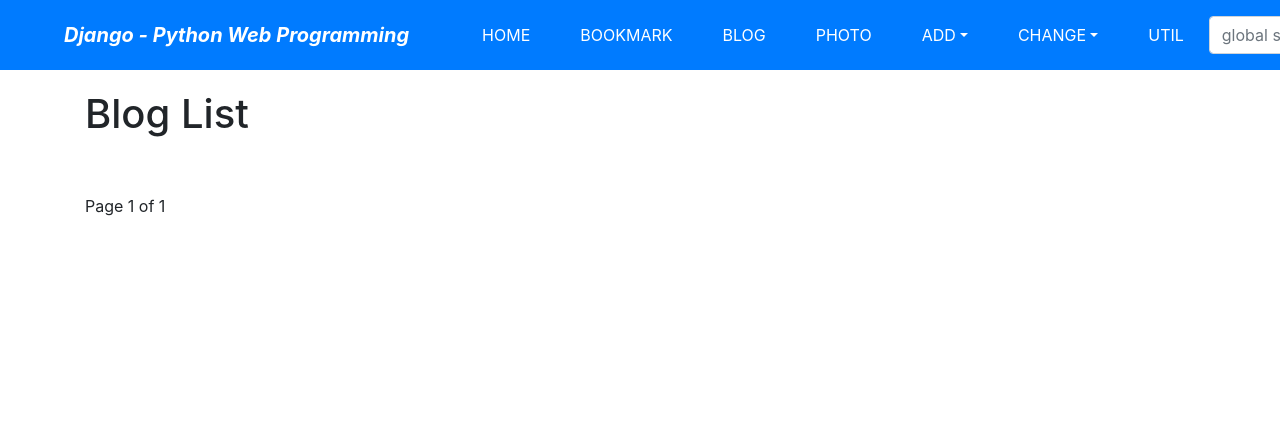
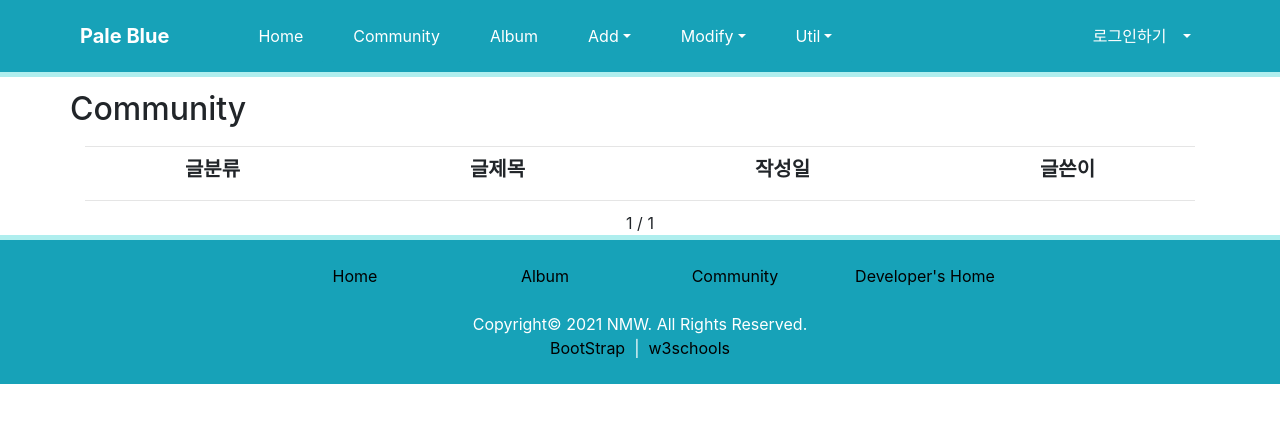
Before and after one commit to roqhdehd502/Pale-Blue, a Django app: page /blog/ in a window 1280 px wide. Shown: the top 423 px of the page. Run offline with Django 3.2, Linux system fonts and the light colour scheme; data that the repository does not hold is empty; some libraries are stand-ins or nearby versions.

Commit message:
21.05.27 #1 사이트 뼈대 작업 완료

```diff
--- a/blog/models.py
+++ b/blog/models.py
@@ -7,13 +7,14 @@ from django.utils.text import slugify
 # Create your models here.
 class Post(models.Model):
     title = models.CharField(verbose_name='TITLE', max_length=50) # TITLE이란 별칭의 char타입 50자 제한 필드 변수
-    slug = models.SlugField('SLUG', unique=True, allow_unicode=True, help_text='one word for title alias.') # SLUG란 별칭의 유니크 키 옵션을 가진 문구
-    description = models.CharField('DESCRIPTION', max_length=100, blank=True, help_text='simple description text.') # 글내용 한 줄 설명
+    slug = models.SlugField('SLUG', unique=True, allow_unicode=True, help_text='해당 별칭을 지정하세요.') # SLUG란 별칭의 유니크 키 옵션을 가진 문구
+    description = models.CharField('DESCRIPTION', max_length=100, blank=True, help_text='내용을 입력하세요.') # 글내용 한 줄 설명
     content = models.TextField('CONTENT') # 글내용
     create_dt = models.DateTimeField('CREATE DATE', auto_now_add=True) # 작성일자
     modify_dt = models.DateTimeField('MODIFY DATE', auto_now=True) # 수정일자
     tags = TaggableManager(blank=True) # 태그
     owner = models.ForeignKey(User, on_delete=models.CASCADE, verbose_name='OWNER', blank=True, null=True) # 작성자
+    category = models.CharField('CATEGORY', max_length=20, null=True) # 카테고리
 
     class Meta: # 필드 속성 외 필요한 파라미터를 설정하는 내부 클래스
         verbose_name = 'post' # 테이블의 단수 별칭 설정
--- a/blog/templates/blog/post_all.html
+++ b/blog/templates/blog/post_all.html
@@ -3,24 +3,62 @@
 {% block title %}post_all.html{% endblock %}
 
 {% block content %}
-    <h1>Blog List</h1>
-    <br>
+    <div class="row" align="center">
+        <h2>Community</h2>
+    </div>
+
+    <hr style="margin:10px 0 10px 0px;">
+
+    <div class="row" align="center">
+        <div class="col-md-3">
+            <h5><b>글분류</b></h5>
+        </div>
+        <div class="col-md-3">
+            <h5><b>글제목</b></h5>
+        </div>
+        <div class="col-md-3">
+            <h5><b>작성일</b></h5>
+        </div>
+        <div class="col-md-3">
+            <h5><b>글쓴이</b></h5>
+        </div>
+        <hr>
+    </div>
+
+    <hr style="margin:10px 0 10px 0px;">
+
     <!--등록된 게시글 리스트-->
     {% for post in posts %}
-        <h3><a href="{{ post.get_absolute_url }}">{{ post.title }}</a></h3>
-        {{ post.modify_dt|date:"N d, Y" }}
-        <p>{{ post.description }}</p>
+    <div class="row" align="center">
+        <div class="col-md-3">
+            {{ post.category }}
+        </div>
+        <div class="col-md-3">
+            <a href="{{ post.get_absolute_url }}">{{ post.title }}</a>
+        </div>
+        <div class="col-md-3">
+            {{ post.modify_dt|date:"Y.m.d" }}
+        </div>
+        <div class="col-md-3">
+            {% if post.owner == user.get_username and user.is_superuser %}
+                관리자
+            {% else %}
+                {{ post.owner }}
+            {% endif %}
+        </div>
+    </div>
+
+    <hr style="margin:10px 0 10px 0px;">
     {% endfor %}
-    <br>
 
     <!--페이징-->
-    <div>
+    <div align="center" align="center">
         <span>
             {% if page_obj.has_previous %}
                 <a href="?page={{ page_obj.previous_page_number }}">PreviousPage</a>
             {% endif %}
 
-            Page {{ page_obj.number }} of {{ page_obj.paginator.num_pages }}
+            {{ page_obj.number }}&nbsp;/&nbsp;{{ page_obj.paginator.num_pages }}
 
             {% if page_obj.has_next %}
                 <a href="?page={{ page_obj.next_page_number }}">NextPage</a>
--- a/blog/templates/blog/post_form.html
+++ b/blog/templates/blog/post_form.html
@@ -14,7 +14,8 @@
     </div>
     {% endif %}
 
-    <form action="." method="post" class="card pt-3">{% csrf_token %}
+    <form action="." method="post" class="card pt-3">
+        {% csrf_token %}
 
         <div class="form-group row">
             {{ form.title|add_label_class:"col-form-label col-sm-2 ml-3 font-weight-bold" }}
--- a/blog/urls.py
+++ b/blog/urls.py
@@ -35,7 +35,6 @@ urlpatterns = [
     path('archive/<int:year>/', views.PostYAV.as_view(), name='post_year_archive'),
 
     # Example : /blog/archive/2019/nov/
-    #re_path(r'^archive/(?<year>)/(?P<month>[-\w])', views.PostDV.as_view(), name='post_month_archive'),
     path('archive/<int:year>/<str:month>/', views.PostMAV.as_view(), name='post_month_archive'),
 
     # Example : /blog/archive/2019/nov/10
--- a/blog/views.py
+++ b/blog/views.py
@@ -22,7 +22,7 @@ class PostLV(ListView):
     model = Post
     template_name = 'blog/post_all.html'
     context_object_name = 'posts'
-    paginate_by = 2
+    paginate_by = 5
 
 # DetailView
 class PostDV(DetailView):
@@ -95,8 +95,7 @@ class SearchFormView(FormView):
 
 class PostCreateView(LoginRequiredMixin, CreateView):
     model = Post
-    fields = ['title', 'slug', 'description', 'content', 'tags']
-    #fields = ['title', 'description', 'content', 'tags'] # field 속성에서 제외해 slug 필드를 처리할 수도 있다
+    fields = ['title', 'slug', 'description', 'content', 'tags', 'category']
     initial = {'slug': 'auto-filling-do-not-input'}
     success_url = reverse_lazy('blog:index')
 
@@ -112,7 +111,7 @@ class PostChangeLV(LoginRequiredMixin, ListView):
 
 class PostUpdateView(OwnerOnlyMixin, UpdateView):
     model = Post
-    fields = ['title', 'slug', 'description', 'content', 'tags']
+    fields = ['title', 'slug', 'description', 'content', 'tags', 'category']
     success_url = reverse_lazy('blog:index')
 
 class PostDeleteView(OwnerOnlyMixin, DeleteView):
--- a/mysite/urls.py
+++ b/mysite/urls.py
@@ -19,8 +19,6 @@ from mysite.views import HomeView, UserCreateView, UserCreateDoneTV
 from django.conf.urls.static import static # 정적 파일처리 모듈
 from django.conf import settings # setting.py에서 정의한 항목들을 담고 있는 객체를 가져오는 모듈
 
-#from bookmark.views import BookmarkLV, BookmarkDV # 뷰 모듈의 관련 클래스 임포트
-
 urlpatterns = [
     # path(): route, view 2개의 필수 인자와 kwargs, name 2개의 선택 인자를 받는데 여기서, name 인자값은 템플릿 파일에서 사용
     path('admin/', admin.site.urls), # Admin 사이트에 대한 url 정의
--- a/photo/templates/photo/album_list.html
+++ b/photo/templates/photo/album_list.html
@@ -9,11 +9,8 @@
 }
 </style>
 {% endblock %}
-
 {% block content %}
-
     {% for item in object_list %}
-
     <div class="mt-5">
         <a class="h2" href="{% url 'photo:album_detail' item.id %}">
             {{ item.name }}</a>&emsp;
@@ -33,7 +30,5 @@
         </div>
         {% endfor %}
     </div>
-
     {% endfor %}
-
 {% endblock %}
--- a/templates/base.html
+++ b/templates/base.html
@@ -2,85 +2,101 @@
 <html>
 <head>
     <meta charset="UTF-8">
-    <title>{% block title %} DJango Web Programming {% endblock %}</title> <!--block 태그를 통해 공통되는 부분에 적용한다-->
+    <title>{% block title %} Pale Blue&nbsp;:&nbsp; {% endblock %}</title> <!--block 태그를 통해 공통되는 부분에 적용한다-->
 
-    <link rel="stylesheet" href="https://maxcdn.bootstrapcdn.com/bootstrap/4.5.2/css/bootstrap.min.css">
-    <script src="https://ajax.googleapis.com/ajax/libs/jquery/3.5.1/jquery.min.js"></script>
-    <script src="https://cdnjs.cloudflare.com/ajax/libs/popper.js/1.16.0/umd/popper.min.js"></script>
-    <script src="https://maxcdn.bootstrapcdn.com/bootstrap/4.5.2/js/bootstrap.min.js"></script>
+    <!-- sweeper 컨테이너 크기 설정 -->
+    <style type="text/css">
+        .swiper-container {
+            max-width: 800px;
+            max-height: 400px;
+            min-width: 300px;
+            min-height: 150px;
+            width: auto;
+            height: auto;
+        }
+    </style>
+
+    <!-- a 태그 텍스트 색상 설정 -->
+    <style type="text/css">
+        a:link { text-decoration: none; color: black; }
+        a:visited { text-decoration: none; color: black; }
+        a:active { text-decoration: none; color: black; }
+        a:hover { text-decoration: underline; color: black; }
+    </style>
 
     {% block extra-style %}{% endblock %}
 </head>
 <body style="padding-top:90px;">
-    <nav class="navbar navbar-expand-lg navbar-dark bg-primary fixed-top">
-        <span class="navbar-brand mx-5 mb-0 font-weight-bold font-italic">Django - Python Web Programming</span>
+    <nav class="navbar navbar-expand-lg navbar-dark bg-info fixed-top" style="border-bottom: 5px solid #afeeee;">
+        <span class="navbar-brand mx-5 mb-0">
+            <a class="nav-link text-white font-weight-bold" href="{% url 'home' %}">Pale Blue</a>
+        </span>
         <button class="navbar-toggler" type="button" data-toggle="collapse" data-target="#navbarSupportedContent">
             <span class="navbar-toggler-icon"></span>
         </button>
 
-        <div class="collapse navbar-collapse" id="navbarSupportedContent">
+        <div class="collapse navbar-collapse" id="navbarSupportedContent" align="center">
             <ul class="navbar-nav mr-auto">
-                <li class="nav-item mx-1 btn btn-primary">
-                    <a class="nav-link text-white" href="{% url 'home' %}">HOME</a> <!--첫 페이지로 이동-->
+                <li class="nav-item mx-1 btn btn-info">
+                    <a class="nav-link text-white" href="{% url 'home' %}">Home</a> <!--첫 페이지로 이동-->
                 </li>
-                <li class="nav-item mx-1 btn btn-primary">
-                    <a class="nav-link text-white" href="{% url 'bookmark:index' %}">BOOKMARK</a> <!--북마크 페이지로 이동-->
+                <li class="nav-item mx-1 btn btn-info">
+                    <a class="nav-link text-white" href="{% url 'blog:index' %}">Community</a> <!--커뮤니티 페이지로 이동-->
                 </li>
-                <li class="nav-item mx-1 btn btn-primary">
-                    <a class="nav-link text-white" href="{% url 'blog:index' %}">BLOG</a> <!--블로그 페이지로 이동-->
+                <li class="nav-item mx-1 btn btn-info">
+                    <a class="nav-link text-white" href="{% url 'photo:index' %}">Album</a> <!--앨범 페이지로 이동-->
                 </li>
-                <li class="nav-item mx-1 btn btn-primary">
-                    <a class="nav-link text-white" href="{% url 'photo:index' %}">PHOTO</a> <!--사진 페이지로 이동-->
-                </li>
-                <li class="nav-item dropdown mx-1 btn btn-primary">
-                    <a class="nav-link dropdown-toggle text-white" href="#" data-toggle="dropdown">ADD</a>
+                <li class="nav-item dropdown mx-1 btn btn-info">
+                    <a class="nav-link dropdown-toggle text-white" href="#" data-toggle="dropdown">Add</a>
                     <div class="dropdown-menu">
-                        <a class="dropdown-item" href="{% url 'bookmark:add' %}">BOOKMARK</a>
-                        <a class="dropdown-item" href="{% url 'blog:add' %}">POST</a>
+                        {% if user.is_superuser %}
+                        <a class="dropdown-item" href="{% url 'blog:add' %}">Post</a>
                         <div class="dropdown-divider"></div>
-                        <a class="dropdown-item" href="{% url 'photo:album_add' %}">ALBUM</a>
-                        <a class="dropdown-item" href="{% url 'photo:photo_add' %}">PHOTO</a>
+                        <a class="dropdown-item" href="{% url 'photo:album_add' %}">Album</a>
+                        <a class="dropdown-item" href="{% url 'photo:photo_add' %}">Track</a>
+                        {% endif %}
+                        <a class="dropdown-item" href="{% url 'blog:add' %}">Post</a>
                     </div>
                 </li>
-                <li class="nav-item dropdown mx-1 btn btn-primary">
-                    <a class="nav-link dropdown-toggle text-white" href="#" data-toggle="dropdown">CHANGE</a>
-                    <div class="dropdown-menu">
-                        <a class="dropdown-item" href="{% url 'bookmark:change' %}">BOOKMARK</a>
-                        <a class="dropdown-item" href="{% url 'blog:change' %}">POST</a>
+                <li class="nav-item dropdown mx-1 btn btn-info">
+                    <a class="nav-link dropdown-toggle text-white" href="#" data-toggle="dropdown">Modify</a>
+                    <div class="dropdown-menu text-info">
+                        {% if user.is_superuser %}
+                        <a class="dropdown-item" href="{% url 'blog:change' %}">Post</a>
                         <div class="dropdown-divider"></div>
-                        <a class="dropdown-item" href="{% url 'photo:album_change' %}">ALBUM</a>
-                        <a class="dropdown-item" href="{% url 'photo:photo_change' %}">PHOTO</a>
+                        <a class="dropdown-item" href="{% url 'photo:album_change' %}">Album</a>
+                        <a class="dropdown-item" href="{% url 'photo:photo_change' %}">Track</a>
+                        {% endif %}
+                        <a class="dropdown-item" href="{% url 'blog:change' %}">Post</a>
                     </div>
                 </li>
-                <li class="nav-item mx-1 btn btn-primary">
-                    <a class="nav-link text-white" href="#" data-toggle="dropdown">UTIL</a> <!--유틸 페이지로 이동-->
+                <li class="nav-item dropdown mx-1 btn btn-info">
+                    <a class="nav-link dropdown-toggle text-white" href="#" data-toggle="dropdown">Util</a> <!--유틸 페이지로 이동-->
                     <div class="dropdown-menu">
-                        <a class="dropdown-item" href="{% url 'admin:index' %}">ADMIN</a> <!--어드민 페이지로 이동-->
+                        {% if user.is_superuser %} <!-- 유저가 어드민일때 -->
+                        <a class="dropdown-item" href="{% url 'admin:index' %}">Admin</a> <!--어드민 페이지로 이동-->
                         <div class="dropdown-divider"></div>
-                        <a class="dropdown-item" href="{% url 'blog:post_archive' %}">ARCHIVE</a> <!--아카이브 페이지로 이동-->
-                        <a class="dropdown-item" href="{% url 'blog:search' %}">SEARCH</a> <!--검색 페이지로 이동-->
+                        <a class="dropdown-item" href="{% url 'blog:post_archive' %}">Archive</a> <!--아카이브 페이지로 이동-->
+                        {% endif %}
+                        <a class="dropdown-item" href="{% url 'blog:search' %}">Search</a> <!--검색 페이지로 이동-->
                     </div>
                 </li>
             </ul>
-            <form class="form-inline my-2" action="" method="post">
-                {% csrf_token %} <!--csrf 토큰 적용-->
-                <input class="form-control mr-sm-2" type="search" placeholder="global search" name="search_word"> <!--검색 인풋-->
-            </form>
+
             <ul class="navbar-nav ml-5 mr-5">
-                <li class="nav-item dropdown mx-1 btn btn-primary">
+                <li class="nav-item dropdown mx-1 btn btn-info">
                     {% if user.is_active %} <!--로그인 상태일때-->
                     <a class="nav-link dropdown-toggle text-white" href="#" data-toggle="dropdown">
-                        <i class="fas fa-user"></i>&ensp;
                         {% firstof user.get_short_name user.get_username %}&ensp;
                     </a>
                     <div class="dropdown-menu">
+                        <a class="dropdown-item" href="#">My Page</a>
                         <a class="dropdown-item" href="{% url 'logout' %}">Logout</a>
                         <a class="dropdown-item" href="{% url 'password_change' %}">Change Password</a>
                     </div>
                     {% else %} <!--로그인 상태가 아닐때-->
                     <a class="nav-link dropdown-toggle text-white" href="#" data-toggle="dropdown">
-                        <i class="fas fa-user"></i>&ensp;
-                        Anonymous&ensp;
+                        로그인하기&ensp;
                     </a>
                     <div class="dropdown-menu">
                         <a class="dropdown-item" href="{% url 'login' %}">Login</a>
@@ -96,8 +112,105 @@
         {% block content %}{% endblock %}
     </div>
 
-    {% block footer %}{% endblock %}
+    <!-- footer -->
+    <footer class="bg-info text-white" style="border-top: 5px solid #afeeee;">
+        <br style="margin:10px 0 10px 0px;">
+        <div class="footer-top">
+            <div class="container">
+                <div class="row justify-content-center" align="center">
+                    <div class="col-md-2 footer_widget">
+                        <div class="inner">
+                            <a href="{% url 'home' %}">Home</a>
+                        </div>
+                    </div>
+                    <div class="col-md-2 footer_widget">
+                        <div class="inner">
+                            <a href="{% url 'photo:index' %}">Album</a>
+                        </div>
+                    </div>
+                    <div class="col-md-2 footer_widget">
+                        <div class="inner">
+                            <a href="{% url 'blog:index' %}">Community</a>
+                        </div>
+                    </div>
+                    <div class="col-md-2 footer_widget">
+                        <div class="inner">
+                            <a href="https://github.com/roqhdehd502">Developer's Home</a>
+                        </div>
+                    </div>
+                </div>
+            </div>
+        </div>
 
-    {% block extra-script %}{% endblock %}
+        <br style="margin:10px 0 10px 0px;">
+
+        <div class="footer-bottom">
+            <div class="container">
+                <div class="row" align="center">
+                    <div class="col-lg-12">
+                        <div>  <!--class="copyright-txt"-->
+                            Copyright&copy; 2021 NMW. All Rights Reserved.<br>
+                            <a href="http://bootstrapk.com/">
+                                BootStrap
+                            </a>
+                            &nbsp;|&nbsp;
+                            <a href="https://www.w3schools.com/">
+                                w3schools
+                            </a>
+                        </div>
+                    </div>
+                </div>
+            </div>
+        </div>
+
+        <br style="margin:10px 0 10px 0px;">
+    </footer>
+
+    <!-- 제이쿼리, 부트스트랩, AJAX 설정 -->
+    <link rel="stylesheet" href="https://maxcdn.bootstrapcdn.com/bootstrap/4.5.2/css/bootstrap.min.css">
+    <script src="https://ajax.googleapis.com/ajax/libs/jquery/3.5.1/jquery.min.js"></script>
+    <script src="https://cdnjs.cloudflare.com/ajax/libs/popper.js/1.16.0/umd/popper.min.js"></script>
+    <script src="https://maxcdn.bootstrapcdn.com/bootstrap/4.5.2/js/bootstrap.min.js"></script>
+
+    <!-- 구글 머터리얼 디자인 -->
+    <link rel="preconnect" href="https://fonts.gstatic.com">
+    <link href="https://fonts.googleapis.com/css2?family=Roboto&display=swap" rel="stylesheet">
+    <link href="https://fonts.googleapis.com/icon?family=Material+Icons" rel="stylesheet">
+
+    <!-- swiper 슬라이드 바 -->
+    <link rel="stylesheet" href="https://unpkg.com/swiper/swiper-bundle.css" />
+    <link rel="stylesheet" href="https://unpkg.com/swiper/swiper-bundle.min.css" />
+    <script src="https://unpkg.com/swiper/swiper-bundle.js"></script>
+    <script src="https://unpkg.com/swiper/swiper-bundle.min.js"></script>
+    <script>
+        const swiper = new Swiper('.swiper-container', {
+          // Optional parameters
+          direction: 'vertical',
+          loop: true,
+
+          // If we need pagination
+          pagination: {
+            el: '.swiper-pagination',
+          },
+
+          // Navigation arrows
+          navigation: {
+            nextEl: '.swiper-button-next',
+            prevEl: '.swiper-button-prev',
+          },
+
+          // And if we need scrollbar
+          scrollbar: {
+            el: '.swiper-scrollbar',
+          },
+
+          autoplay: {
+            delay: 7000,
+          },
+        });
+    </script>
+
+    {% block extra-script %}
+    {% endblock %}
 </body>
 </html>
```
Also changed, not shown: blog/templates/blog/post_detail.html (+23 -13 lines), templates/home.html (+44 -52 lines), blog/migrations/0004_auto_20210527_1737.py (added), media/photo/2021/05/0264b3e6d77f2a964391103121dfdee1.jpg (added), media/photo/2021/05/0264b3e6d77f2a964391103121dfdee1.thumb.jpg (added), templates/registration/my_page.html (added), 1 other file.
